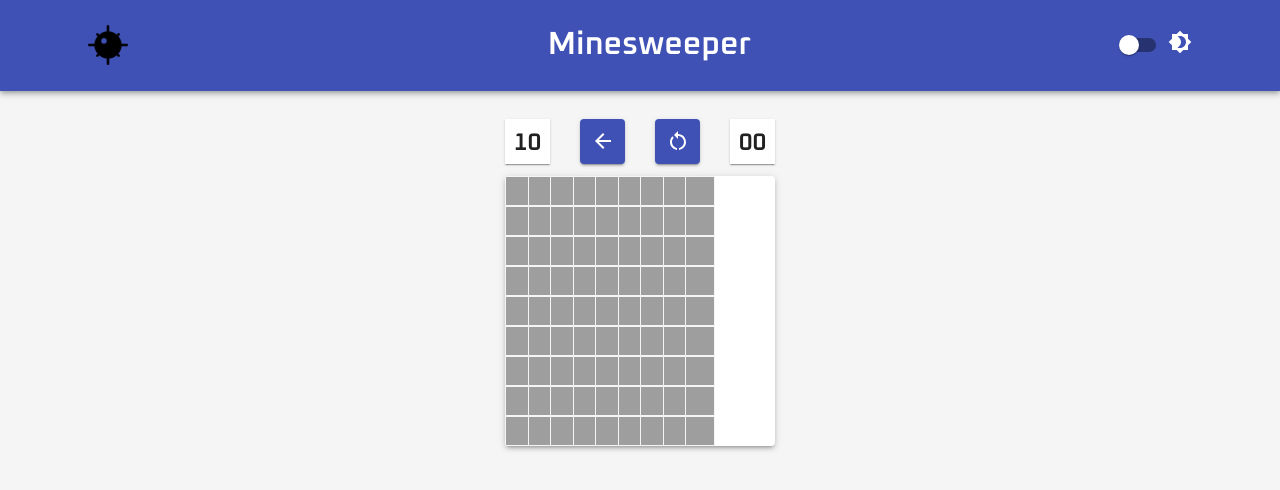
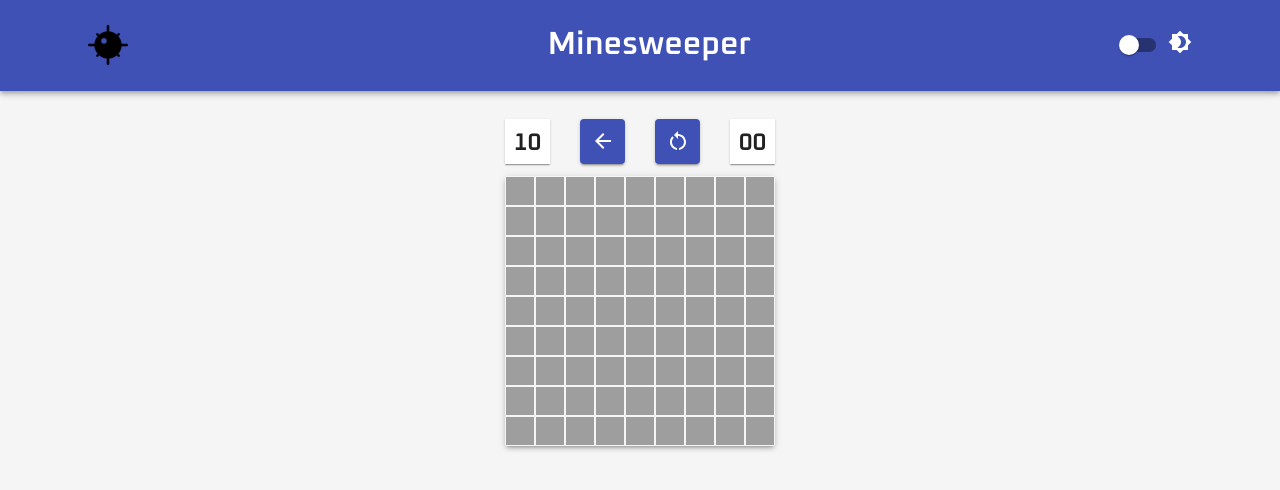
Before and after one commit to CWallis92/minesweeper, a React (Create React App) app: page / in a window 1280 px wide. Both pictures are taken after a click on the button "EASY". Shown: the top 490 px of the page. Built offline with nearby package versions, Linux system fonts and the light colour scheme.

Commit message:
Simplify and fix grid layout

```diff
--- a/src/components/App.tsx
+++ b/src/components/App.tsx
@@ -52,8 +52,8 @@ export default function App() {
         mines = 40;
         break;
       case "hard":
-        rows = 30;
-        cols = 16;
+        rows = 16;
+        cols = 30;
         mines = 99;
         break;
       default:
--- a/src/components/GameArea.tsx
+++ b/src/components/GameArea.tsx
@@ -2,7 +2,6 @@ import React, {
   useCallback,
   useContext,
   useEffect,
-  useMemo,
   useRef,
   useState,
 } from "react";
--- a/src/components/GameGrid.tsx
+++ b/src/components/GameGrid.tsx
@@ -105,19 +105,17 @@ const GameGrid = forwardRef(
     if (!isInProgress(gameState)) return <></>;
 
     return (
-      <>
       <Box
         ref={ref}
         component={Paper}
         elevation={3}
-          sx={{ width: 30 * gameState.rows, margin: "auto" }}
+        sx={{ width: 30 * gameState.cols, margin: "auto" }}
       >
-          <Grid container spacing={0} flexDirection="column">
         {grid.map((row, rowIndex) => (
-              <Grid container item>
-                {row.map(({ revealed, value, state, losingSquare }, colIndex) =>
-                  revealed || gameState.ended ? (
-                    <Grid item xs={1} key={`${rowIndex}-${colIndex}`}>
+          <Grid container key={`${rowIndex}`}>
+            {row.map(({ revealed, value, state, losingSquare }, colIndex) => (
+              <Grid item key={`${rowIndex}-${colIndex}`}>
+                {revealed || gameState.ended ? (
                   <SquareValue
                     sx={{
                       color: getColor(value as number),
@@ -147,17 +145,14 @@ const GameGrid = forwardRef(
                       </>
                     )}
                   </SquareValue>
-                    </Grid>
                 ) : (
-                    <Grid item xs={1} key={`${rowIndex}-${colIndex}`}>
                   <GameButton
                     variant="contained"
                     color="gridButton"
                     size="small"
                     disableElevation
                     onClick={() => {
-                          if (state !== "flagged")
-                            clickSquare(rowIndex, colIndex);
+                      if (state !== "flagged") clickSquare(rowIndex, colIndex);
                     }}
                     onContextMenu={(e) => {
                       e.preventDefault();
@@ -167,14 +162,12 @@ const GameGrid = forwardRef(
                     {state === "flagged" && <Flag />}
                     {state === "unknown" && <Question />}
                   </GameButton>
-                    </Grid>
-                  )
                 )}
               </Grid>
             ))}
           </Grid>
+        ))}
       </Box>
-      </>
     );
   }
 );
```
Lines whose indentation alone changed are shown as unchanged.
